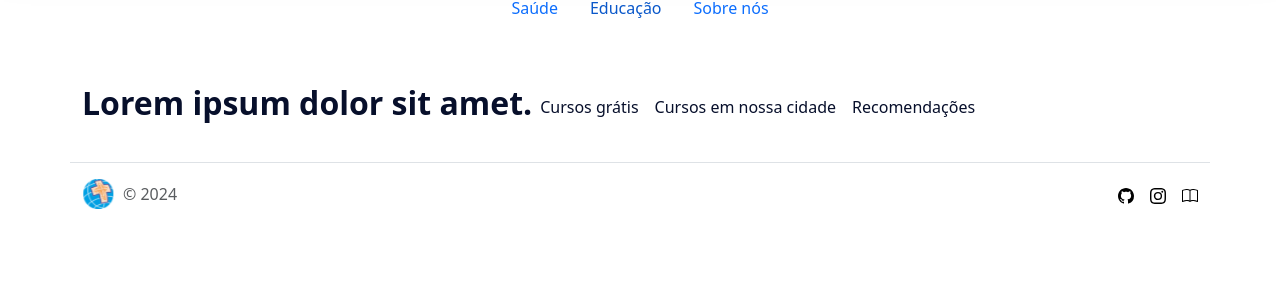
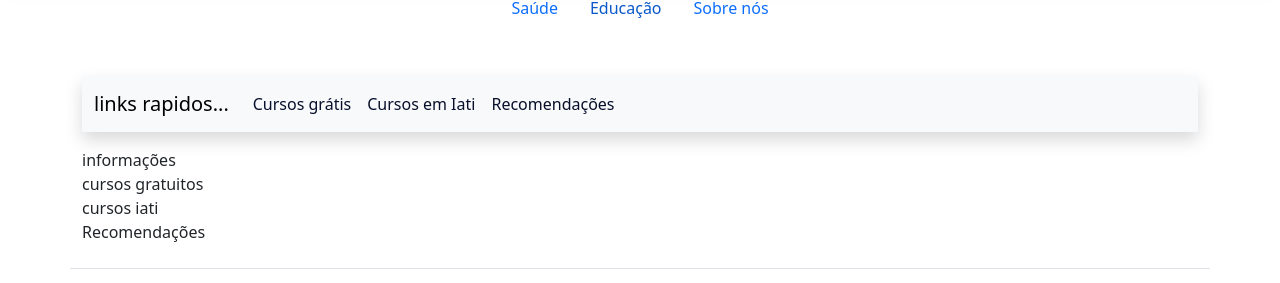
Before and after one commit to danielBRTanimacao/I-projeto-extensao-faculdade, a React (Vite) app in the folder frontend/: page / in a window 1280 px wide. Both pictures are taken after a click on the link "Educação". Shown: the part 518-801 px from the top of the page. Built offline with nearby package versions, Linux system fonts and the light colour scheme; no server answers.

Commit message:
new features for education

```diff
--- a/frontend/src/assets/css/Style.css
+++ b/frontend/src/assets/css/Style.css
@@ -125,9 +125,9 @@ ol li {
 }
 
 .color-primary {
-    color: var(--darker-blue);
+    color: var(--darker-blue) !important;
 }
 
 .navbar-link a {
-    color: var(--darker-blue);
+    color: var(--darker-blue) !important;
 }
--- a/frontend/src/pages/Education.jsx
+++ b/frontend/src/pages/Education.jsx
@@ -4,32 +4,62 @@ export default () => {
     return (
         <>
             <main className="container">
-                <header className="navbar navbar-expand-lg">
-                    <div>
-                        <h2 className="fw-bold color-primary">
-                            Lorem ipsum dolor sit amet.
-                        </h2>
-                    </div>
-                    <nav className="collapse navbar-collapse">
-                        <ul className="navbar-link navbar-nav me-auto mb-2 mb-lg-0">
+                <nav className="navbar sticky-top bg-body-tertiary navbar-expand-md color-primary shadow">
+                    <div className="container-fluid">
+                        <a className="navbar-brand" href="#">
+                            links rapidos...
+                        </a>
+                        <button
+                            className="navbar-toggler"
+                            type="button"
+                            data-bs-toggle="collapse"
+                            data-bs-target="#navbarNav"
+                            aria-controls="navbarNav"
+                            aria-expanded="false"
+                            aria-label="Toggle navigation"
+                        >
+                            <span className="navbar-toggler-icon"></span>
+                        </button>
+                        <div
+                            className="collapse navbar-collapse"
+                            id="navbarNav"
+                        >
+                            <ul className="navbar-nav navbar-link">
                                 <li className="nav-item">
-                                <a className="nav-link" href="#">
+                                    <a
+                                        className="nav-link"
+                                        aria-current="page"
+                                        href="#free-course"
+                                    >
                                         Cursos grátis
                                     </a>
                                 </li>
                                 <li className="nav-item">
-                                <a className="nav-link" href="#">
-                                    Cursos em nossa cidade
+                                    <a
+                                        className="nav-link"
+                                        href="#iati-courses"
+                                    >
+                                        Cursos em Iati
                                     </a>
                                 </li>
                                 <li className="nav-item">
-                                <a className="nav-link" href="#">
+                                    <a
+                                        className="nav-link"
+                                        href="#recomendation"
+                                    >
                                         Recomendações
                                     </a>
                                 </li>
                             </ul>
+                        </div>
+                    </div>
                 </nav>
-                </header>
+                <section className="pt-3">
+                    <div>informações</div>
+                    <div>cursos gratuitos</div>
+                    <div>cursos iati</div>
+                    <div>Recomendações</div>
+                </section>
             </main>
         </>
     );
```
Lines whose indentation alone changed are shown as unchanged.
